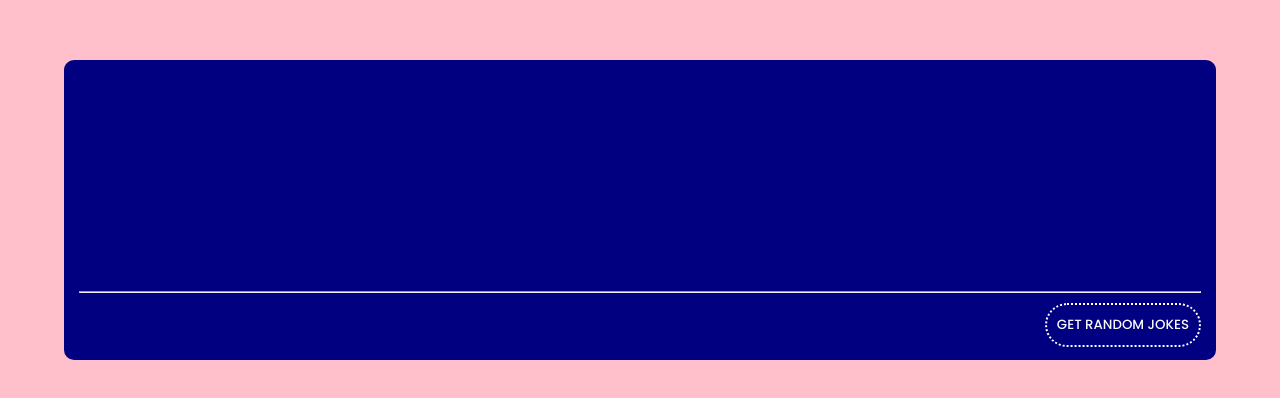
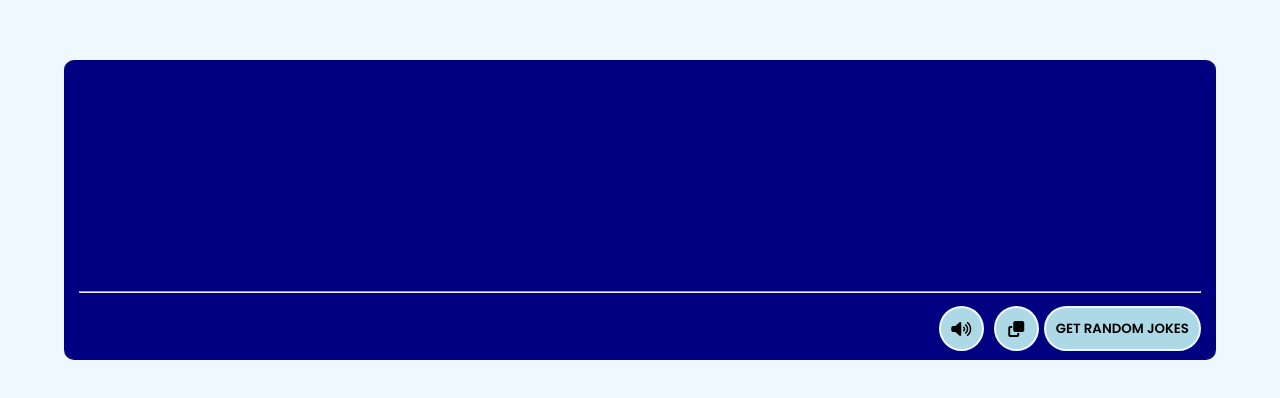
Before and after one commit to mobinhimu/random-joke-generator, a plain HTML site: page index.html in a window 1280 px wide. Shown: the part 190-588 px from the top of the page. Drawn offline with Linux system fonts and the light colour scheme.

Commit message:
Added sound and copy paste feature to enhaance the project

```diff
--- a/index.html
+++ b/index.html
@@ -4,6 +4,7 @@
     <meta charset="UTF-8" />
     <meta http-equiv="X-UA-Compatible" content="IE=edge" />
     <meta name="viewport" content="width=device-width, initial-scale=1.0" />
+      <link rel="stylesheet" href="https://cdnjs.cloudflare.com/ajax/libs/font-awesome/6.1.2/css/all.min.css">
     <title>Random Joke Generator !</title>
     <link rel="stylesheet" href="./style.css" />
   </head>
@@ -15,6 +16,11 @@
         </div>
         <hr />
         <div class="btn">
+          <div class="features">
+            <ul>
+                <li class="sound"><i class="fa-solid fa-volume-high"></i></li>
+                <li class="copy"><i class="fa-solid fa-copy"></i></li>
+            </ul>
           <button>get random Jokes</button>
         </div>
       </div>
--- a/script.js
+++ b/script.js
@@ -1,5 +1,12 @@
+
 const btn = document.querySelector("button");
 const heading = document.querySelector("h4");
+
+const soundBtn = document.querySelector(".sound");
+const copyBtn = document.querySelector(".copy");
+
+
+
 btn.addEventListener("click", getRandomJoke);
 function getRandomJoke() {
   const xml = new XMLHttpRequest();
@@ -10,3 +17,16 @@ function getRandomJoke() {
   };
   xml.send();
 }
+
+// SpeechSysthesisUtternce is a speech API that requests a speech request
+soundBtn.addEventListener('click', () => {
+    let utternce = new SpeechSynthesisUtterance(`${heading.innerText}`)
+    speechSynthesis.speak(utternce);
+    //speak method of spechsynthesis speaks the text string
+});
+
+
+copyBtn.addEventListener('click', () => {
+    navigator.clipboard.writeText(heading.innerText);
+    //writeText function allows to copy text to your system clipboard
+})
--- a/style.css
+++ b/style.css
@@ -7,7 +7,7 @@
   font-family: "Poppins", sans-serif; */
 }
 body {
-  background-color: pink;
+  background-color: aliceblue;
 }
 .container {
   max-width: 90%;
@@ -48,15 +48,52 @@ h4 {
   display: flex;
   justify-content: flex-end;
 }
+
+.btn .features {
+  display: flex;
+  margin-top: 3px;
+  justify-content: space-between;
+}
+
+.features ul {
+  display: flex;
+}
+.features ul li{
+  list-style: none;
+  display: flex;
+  margin: 0 5px;
+  width: 45px;
+  height: 45px;
+  border: solid 2px aliceblue;
+  justify-content: center;
+  align-items: center;
+  border-radius: 50%;
+  background-color: lightblue;
+  cursor: pointer;
+  transition: all 0.3s ease;
+}
+.features ul li:hover{
+  color: lightblue;
+  background-color: black;
+}
+
 button {
-  background-color: navy;
+  background-color:  lightblue;
   font-family: "Poppins", sans-serif;
-  font-weight: 500;
+  font-weight: 550;
   color: #f8f9fa;
-  border: 2px white dotted;
   outline: none;
+  border: solid 2px aliceblue;
+
   text-transform: uppercase;
   padding: 10px;
+  color: black;
+  justify-content: space-around;
   border-radius: 25px;
   cursor: pointer;
 }
+button:hover{
+  color: lightblue;
+  border: aliceblue 2px solid;
+  background-color: black;
+}
```
